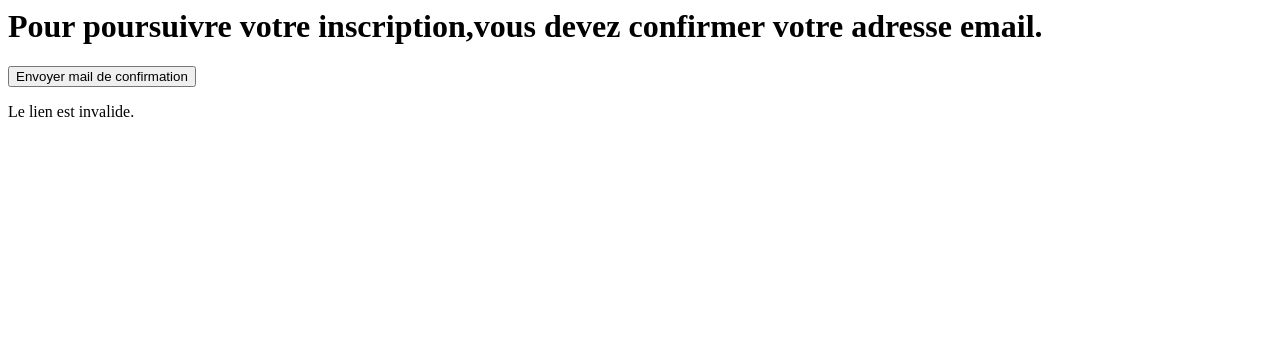
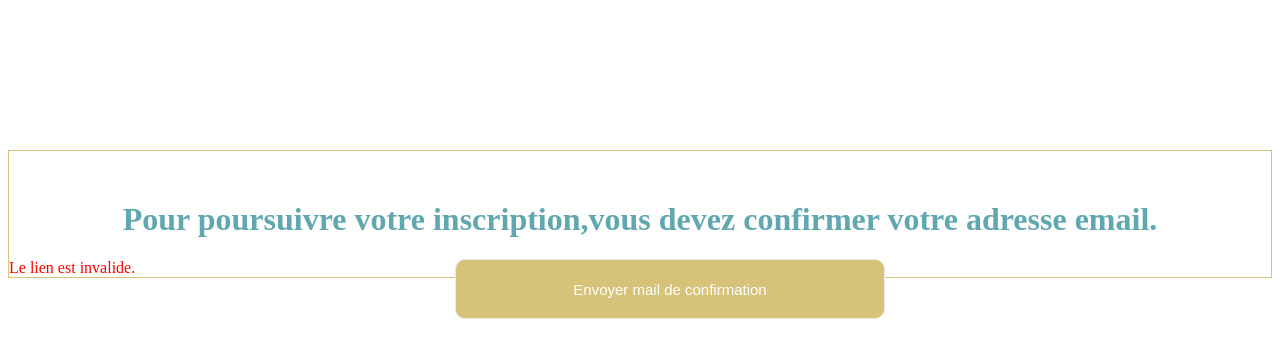
Before and after one commit to Mllehecale/JO2024, a Django app: page /confirmation-email-verifie/1/1 in a window 1280 px wide. Shown: the top 358 px of the page. Run offline with Django 5.2, Linux system fonts and the light colour scheme.

Commit message:
Front pages de verification email

```diff
--- a/JoBooking/static/JoBooking/authentification_style.css
+++ b/JoBooking/static/JoBooking/authentification_style.css
@@ -1,4 +1,4 @@
-/* image page*/
+/* images page*/
 .img-background{
     position: absolute;
     width: 600px;
@@ -17,7 +17,7 @@
 }
 
 
-/* champ du formulaire */
+/* champ du formulaire général*/
 form input[type=text],
 form input[type=email],
 form input[type=password]{
@@ -29,7 +29,7 @@ form input[type=password]{
     color: #B0A9A9;
 }
 /*Boutons*/
-#btn-auth , #btn-auth-connexion{
+#btn-auth , #btn-auth-connexion,#btn-verification{
     box-sizing: border-box;
     border:1px solid #EAEAEA;
     border-radius: 10px;
@@ -49,7 +49,7 @@ label{
     color: lightsteelblue;
 }
 
-/* cadre formulaire*/
+/* cadre formulaire inscription */
 .cadre-formulaire{
     box-sizing: border-box;
     border: 1px solid #D6C278;
@@ -127,3 +127,33 @@ a{
 #btn-auth-connexion {
     top: 220px;
 }
+
+
+/* PAGE VERIFICATION EMAIL*/
+
+h1{
+    text-align: center;
+    margin-top: 50px;
+    color: #61A7B0;
+}
+
+.cadre-verification{
+    margin-top: 150px;
+    box-sizing: border-box;
+    border: 1px solid #D6C278;
+}
+
+#btn-verification{
+   left: 400px;
+}
+
+.alert{
+    color: red;
+}
+
+.img-background3{
+    position: absolute;
+    top: 40px;
+    margin-left: 600px;
+    height: 100px;
+}
--- a/JoBooking/templates/JoBooking/verification_email.html
+++ b/JoBooking/templates/JoBooking/verification_email.html
@@ -1,7 +1,10 @@
+{% load static %}
+
+<div class="cadre-verification">
 <h1>Pour poursuivre votre inscription,vous devez confirmer votre adresse email.</h1>
 <form method="POST">
      {% csrf_token %}
-    <input class="btn btn-primary max btn" type="submit" value="Envoyer mail de confirmation">
+    <input class="btn btn-primary max btn"  id="btn-verification" type="submit" value="Envoyer mail de confirmation">
 </form>
 
 <div>
@@ -11,3 +14,9 @@
         {% endfor %}
     {% endif %}
 </div>
+</div>
+
+
+   {% block css %}
+        <link rel="stylesheet" href="{% static 'JoBooking/authentification_style.css' %}">
+    {% endblock css %}
--- a/JoBooking/views.py
+++ b/JoBooking/views.py
@@ -109,7 +109,7 @@ def verification_email(request):
             email.send()
             return redirect('email_verifie')
         else:
-            messages.warning(request, 'impossible envoi mail de verification')
+            messages.warning(request, 'Impossible envoi mail de verification')
     return render(request, 'verification_email.html')
 
 
```
Also changed, not shown: JoBooking/templates/JoBooking/email_verifie.html (+11 -2 lines), JoBooking/static/JoBooking/images/enveloppe.png (added), JoBooking/static/JoBooking/images/img_verification.jpg (added).
